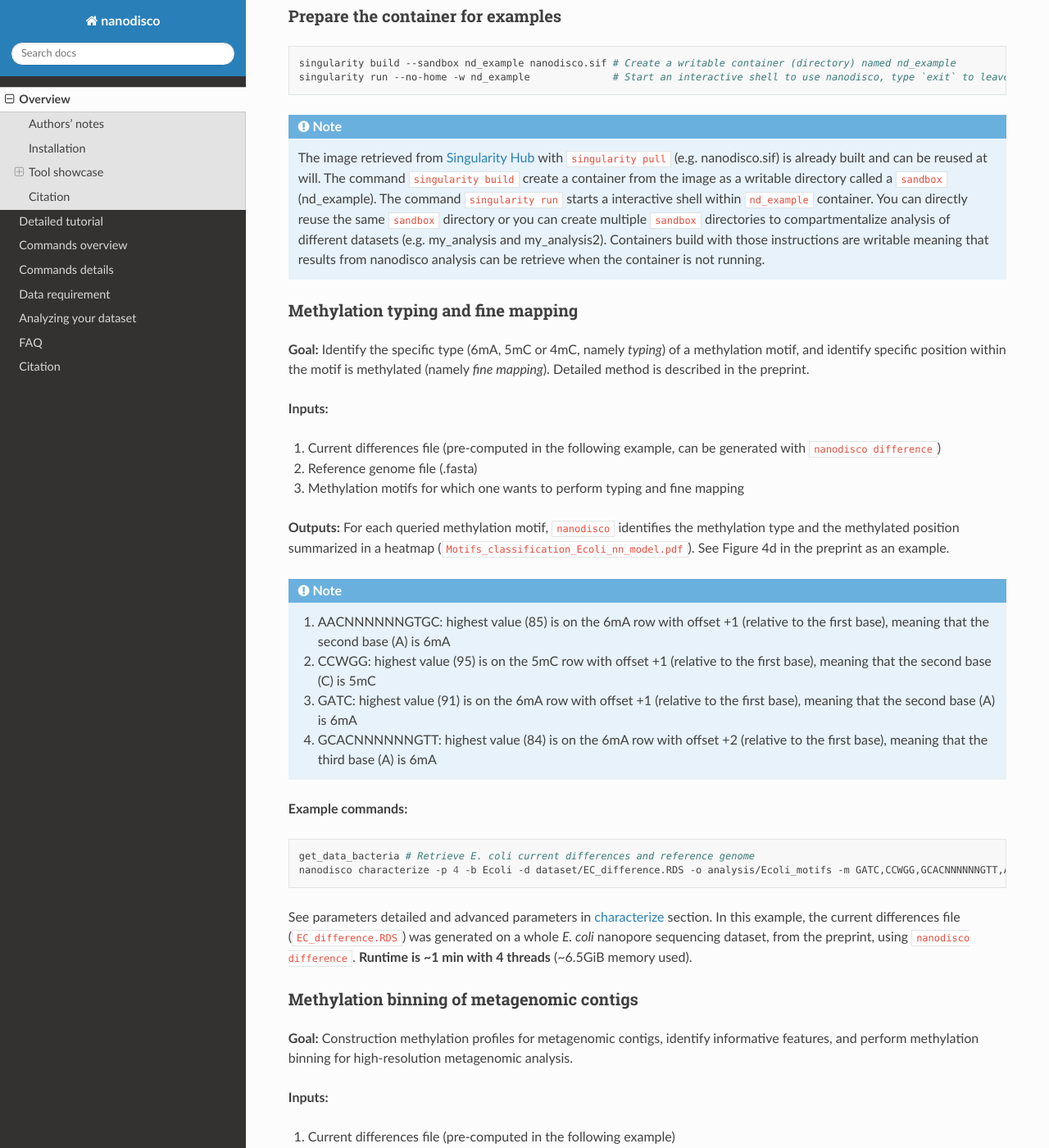
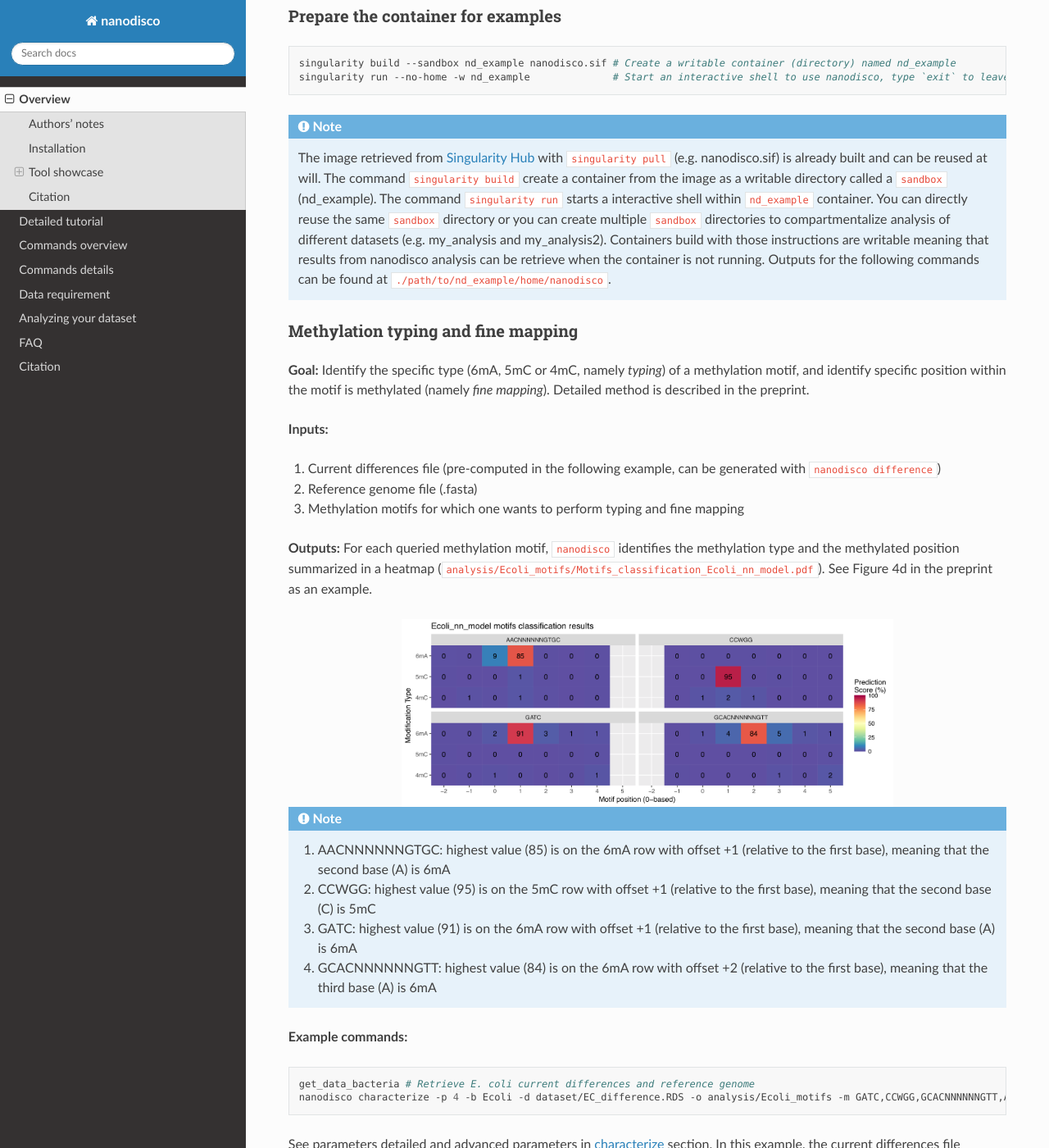
Before and after one commit to fanglab/nanodisco, a Sphinx documentation site: the page built from docs/overview.rst, in a window 1280 px wide and 1400 px high, scrolled down 986 px. Shown: the whole window at 82% size. Built offline with Sphinx 7.4.7 and the Read the Docs theme 2.0.0, drawn with Linux system fonts in a browser that asks for light colours; some of the changed text lies outside the part shown.

```diff
--- a/docs/overview.rst
+++ b/docs/overview.rst
@@ -39,7 +39,7 @@
    singularity run --no-home -w nd_example              # Start an interactive shell to use nanodisco, type `exit` to leave
 
 .. note::
-  The image retrieved from `Singularity Hub <https://singularity-hub.org/>`_ with ``singularity pull`` (e.g. nanodisco.sif) is already built and can be reused at will. The command ``singularity build`` create a container from the image as a writable directory called a ``sandbox`` (nd_example). The command ``singularity run`` starts a interactive shell within ``nd_example`` container. You can directly reuse the same ``sandbox`` directory or you can create multiple ``sandbox`` directories to compartmentalize analysis of different datasets (e.g. my_analysis and my_analysis2). Containers build with those instructions are writable meaning that results from nanodisco analysis can be retrieve when the container is not running.
+  The image retrieved from `Singularity Hub <https://singularity-hub.org/>`_ with ``singularity pull`` (e.g. nanodisco.sif) is already built and can be reused at will. The command ``singularity build`` create a container from the image as a writable directory called a ``sandbox`` (nd_example). The command ``singularity run`` starts a interactive shell within ``nd_example`` container. You can directly reuse the same ``sandbox`` directory or you can create multiple ``sandbox`` directories to compartmentalize analysis of different datasets (e.g. my_analysis and my_analysis2). Containers build with those instructions are writable meaning that results from nanodisco analysis can be retrieve when the container is not running. Outputs for the following commands can be found at ``./path/to/nd_example/home/nanodisco``.
 
 Methylation typing and fine mapping
 -----------------------------------
@@ -52,12 +52,13 @@
 #. Reference genome file (.fasta)
 #. Methylation motifs for which one wants to perform typing and fine mapping
 
-**Outputs:** For each queried methylation motif, ``nanodisco`` identifies the methylation type and the methylated position summarized in a heatmap (``Motifs_classification_Ecoli_nn_model.pdf``). See Figure 4d in the preprint as an example.
+**Outputs:** For each queried methylation motif, ``nanodisco`` identifies the methylation type and the methylated position summarized in a heatmap (``analysis/Ecoli_motifs/Motifs_classification_Ecoli_nn_model.pdf``). See Figure 4d in the preprint as an example.
 
 .. figure:: figures/Motifs_classification_Ecoli_nn_model.png
    :width: 600
    :align: center
    :alt: E. coli methylation motifs classification results
+
    1. AACNNNNNNGTGC: highest value (85) is on the 6mA row with offset +1 (relative to the first base), meaning that the second base (A) is 6mA
    2. CCWGG: highest value (95) is on the 5mC row with offset +1 (relative to the first base), meaning that the second base (C) is 5mC
    3. GATC: highest value (91) is on the 6mA row with offset +1 (relative to the first base), meaning that the second base (A) is 6mA
@@ -91,7 +92,7 @@
 #. *De novo* discovered methylation motifs (pre-computed in the following example)
 #. (Optional) Annotation for metagenome contigs (e.g. species of origin) and List of contigs from Mobile Genetic Elements (MGEs)
 
-**Outputs:** t-SNE scatter plot that demonstrates the species level clustering of metagenomic contigs as presented in Figure 5a in the preprint.
+**Outputs:** t-SNE scatter plot that demonstrates the species level clustering of metagenomic contigs (``analysis/binning/Contigs_methylation_tsne_MGM1_motif.pdf``) as presented in Figure 5a in the preprint.
 
 .. figure:: figures/Contigs_methylation_tsne_MGM1_motif.png
    :width: 600
```
Also changed, not shown: README.md (+3 -3 lines).
